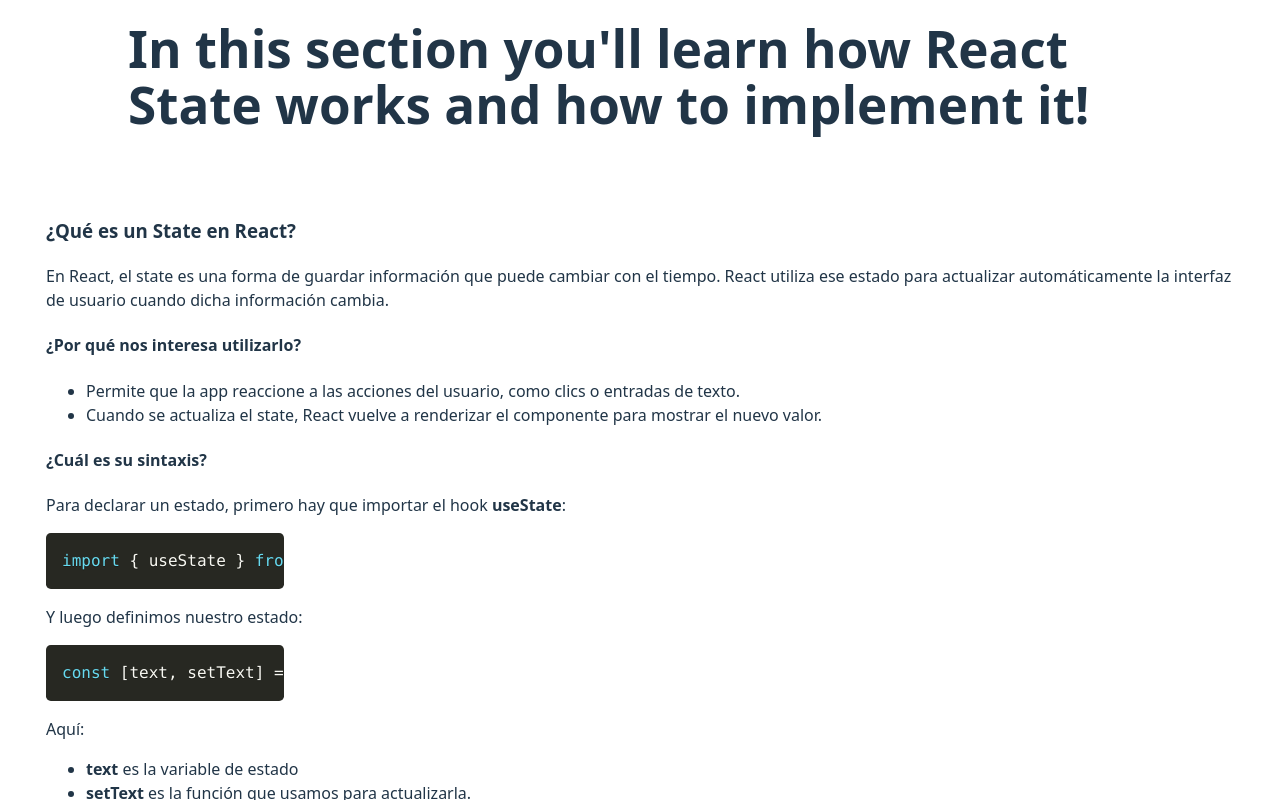
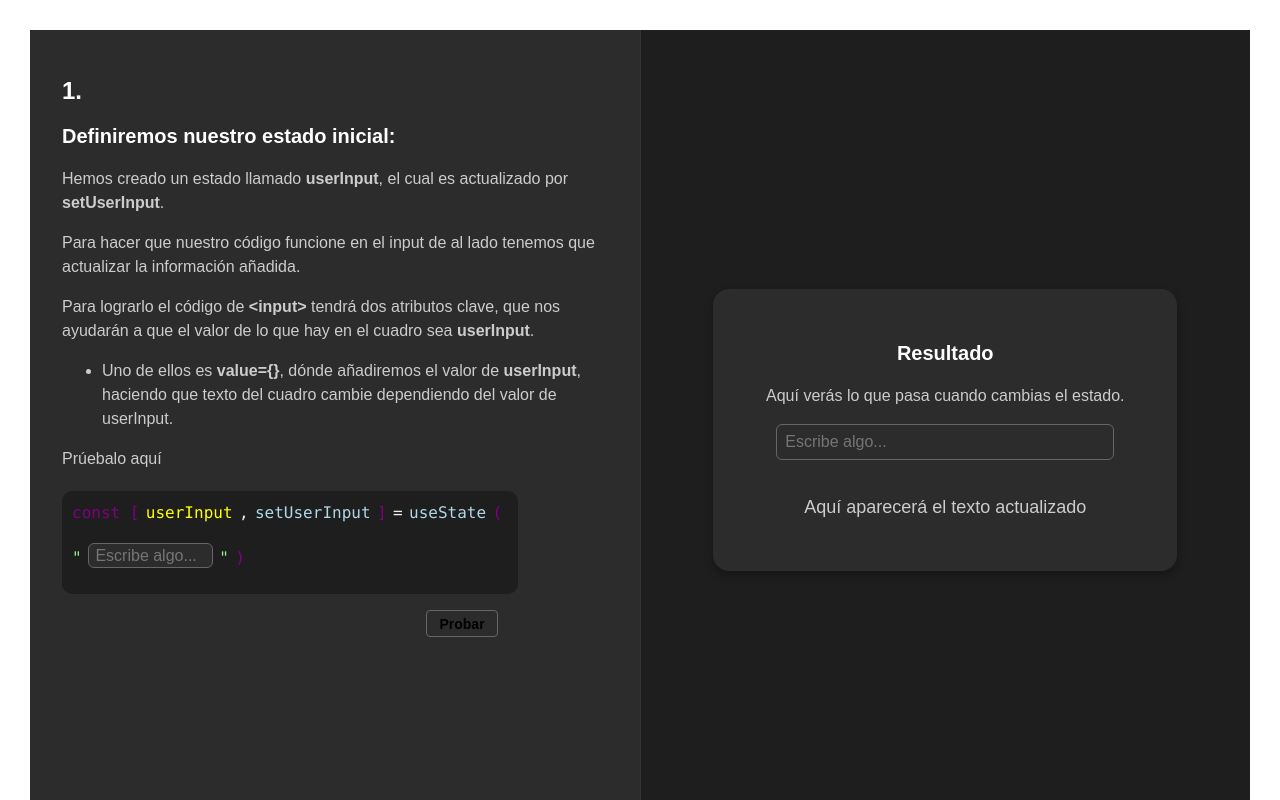
Before and after one commit to Roberttovarv/UseState, a React (Vite) app: page / in a window 1280 px wide. Built offline with nearby package versions, Linux system fonts and the light colour scheme.

Commit message:
Created first Level

```diff
--- a/package.json
+++ b/package.json
@@ -18,6 +18,7 @@
     "@eslint/js": "^9.25.0",
     "@types/react": "^19.1.2",
     "@types/react-dom": "^19.1.2",
+    "@types/react-syntax-highlighter": "^15.5.13",
     "@vitejs/plugin-react": "^4.4.1",
     "eslint": "^9.25.0",
     "eslint-plugin-react-hooks": "^5.2.0",
--- a/src/App.tsx
+++ b/src/App.tsx
@@ -1,16 +1,18 @@
 
+import { LevelOne } from "./levels/LevelOne.tsx"
 import { StartScreen } from "./levels/StartScreen"
+
 
 function App() {
 
   return (
     <div style={{ height: "100vh", overflow: "hidden", margin: 0, padding: 0 }}>
       <div style={{ height: "100%", display: "flex", flexDirection: "column" }}>
-        <h1 style={{width: "80%", margin: "auto", padding: 20}}> In this section you'll learn how  React State works and how to implement it!</h1>
+        {/* <h1 style={{width: "80%", margin: "auto", padding: 20}}> In this section you'll learn how  React State works and how to implement it!</h1> */}
 
-        <div style={{padding: 30}}>
-          <StartScreen />
-          </div>
+        <div style={{ padding: 30 }}>
+          <LevelOne />
+        </div>
         <div>
           <p>➡</p>
         </div>
--- /dev/null
+++ b/src/levels/LevelOne.tsx
@@ -0,0 +1,138 @@
+import { useState } from "react";
+
+import {
+  containerStyle,
+  leftPanelStyle,
+  rightPanelStyle,
+  resultBoxStyle,
+  headingStyle,
+  subHeadingStyle,
+  textStyle,
+  textArea,
+  textInput,
+  buttonStyle,
+} from "../styles/styles.ts";
+
+export const LevelOne = () => {
+  const [text, setText] = useState<string>("");
+  const [code, setCode] = useState<string>("");
+  const [userInput, setUserInput] = useState<string>("")
+
+  const handleText = (e: React.ChangeEvent<HTMLTextAreaElement>) => {
+    setText(e.target.value)
+    console.log(text);
+  }
+
+  const handleCode = () => {
+    setCode(text)
+    setText("")
+    console.log(code)
+  }
+  return (
+    <div style={containerStyle}>
+      <div style={leftPanelStyle}>
+        <h1 style={headingStyle}>
+          1.
+        </h1>
+        <h2 style={subHeadingStyle}>
+          Definiremos nuestro estado inicial:
+        </h2>
+        <p style={textStyle}>
+          Hemos creado un estado llamado <b>userInput</b>, el cual es actualizado por <b>setUserInput</b>.
+        </p>
+        <p style={textStyle}>
+          Para hacer que nuestro código funcione en el input de al lado tenemos que actualizar la información añadida.
+        </p>
+        <p style={textStyle}>
+          Para lograrlo el código de <b>{`<input>`}</b> tendrá dos atributos clave, que nos ayudarán a que el valor de lo que hay en el cuadro sea <b>userInput</b>.
+          <ul>
+            <li>Uno de ellos es <b>value={"{}"}</b>, dónde añadiremos el valor de <b>userInput</b>, haciendo que texto del cuadro cambie dependiendo del valor de userInput.</li>
+          </ul>
+        </p>
+        <div>
+          <div style={{ marginBottom: 20 }}>
+            <label style={textStyle}>Prúebalo aquí</label>
+          </div>
+          <div style={{ width: "80%" }}>
+            <div style={{
+              display: "flex",
+              flexWrap: "wrap",
+              alignItems: "center",             // centra verticalmente
+              gap: "0.4rem",                    // opcional: separa elementos
+              fontFamily: "consolas",
+              backgroundColor: containerStyle.backgroundColor,
+              borderRadius: 10,
+              padding: "10px",              // menos padding vertical
+              width: "100%"
+            }}>
+              <span style={{ color: "purple" }}>const [</span>
+              <span style={{ color: "yellow" }}>userInput</span>,
+              <span style={{ color: "lightblue" }}>setUserInput</span>
+              <span style={{ color: "purple" }}>]</span> =
+              <span style={{ color: "lightblue" }}> useState</span>
+              <span style={{ color: "purple" }}>(</span>
+              <span style={{ color: "lightgreen" }}>"</span>
+
+              <input
+                type="text"
+                placeholder="Escribe algo..."
+                value={text}
+                onChange={(e) => setText(e.target.value)}
+                style={{
+                  ...textInput,
+                  width: "auto",
+                  minWidth: "50",
+                  maxWidth: "110px",
+                  color: "lightgreen",
+                  height: "1rem",
+                  marginTop: 12,
+                  fontSize: "1em",         // iguala texto
+                  padding: "0.2em 0.4em",  // espaciado interno
+                  verticalAlign: "middle",
+                }}
+              />
+              <span style={{ color: "lightgreen" }}>"</span>
+              <span style={{ color: "purple" }}>)</span>
+
+
+            </div>
+            <div style={{ margin: 0, display: "flex", justifyContent: "end" }}>
+              <button
+                style={{...buttonStyle}}
+                onClick={() => setUserInput(text)}
+              >Probar</button>
+            </div>
+          </div>
+        </div>
+
+      </div>
+
+      <div style={rightPanelStyle}>
+        <div style={resultBoxStyle}>
+          <h2 style={subHeadingStyle}>
+            Resultado
+          </h2>
+          <p style={textStyle}>Aquí verás lo que pasa cuando cambias el estado.</p>
+          <input
+            type="text"
+            placeholder="Escribe algo..."
+            value={userInput}
+            onChange={(e) => setText(e.target.value)}
+            style={textInput}
+          />
+
+          <p style={{ color: "#ccc", fontSize: "18px" }}>
+            {text ? `Texto actualizado: ${text}` : "Aquí aparecerá el texto actualizado"}
+          </p>
+        </div>
+      </div>
+    </div>
+  );
+}
+
+{/* <textarea
+style={textArea}
+onChange={handleText}
+value={text}
+placeholder={`Cambia los valores del estado para que entiendas su funcionalidad.\n\n`}
+/> */}
--- a/src/levels/StartScreen.tsx
+++ b/src/levels/StartScreen.tsx
@@ -23,13 +23,13 @@
 
                     <h4>¿Cuál es su sintaxis?</h4>
                     <p>Para declarar un estado, primero hay que importar el hook <b>useState</b>:</p>
-                    <div style={{ width: "20%" }}>
+                    <div style={{ width: "40%" }}>
                         <SyntaxHighlighter language="javascript" style={okaidia}>
                             {`import { useState } from "react"; `}
                         </SyntaxHighlighter>
                     </div>
                     <p>Y luego definimos nuestro estado:</p>
-                    <div style={{ width: "20%" }}>
+                    <div style={{ width: "40%" }}>
                         <SyntaxHighlighter language="javascript" style={okaidia}>
                             const [text, setText] = useState("")
                         </SyntaxHighlighter>
--- /dev/null
+++ b/src/styles/styles.ts
@@ -0,0 +1,92 @@
+import type { CSSProperties } from "react";
+
+export const containerStyle: CSSProperties = {
+    display: "flex",
+    height: "100vh",
+    fontFamily: "sans-serif",
+    backgroundColor: "#1e1e1e", // fondo general
+};
+
+export const leftPanelStyle: CSSProperties = {
+    width: "50%",
+    padding: "2rem",
+    overflowY: "auto",
+    borderRight: "1px solid #333",
+    backgroundColor: "#2c2c2c", // fondo oscuro panel izquierdo
+    color: "#f0f0f0", // texto claro
+};
+
+export const rightPanelStyle: CSSProperties = {
+    width: "50%",
+    padding: "2rem",
+    overflowY: "auto",
+    backgroundColor: "#1e1e1e", // fondo más oscuro panel derecho
+    display: "flex",
+    justifyContent: "center",
+    alignItems: "center",
+    color: "#f0f0f0",
+};
+
+export const resultBoxStyle: CSSProperties = {
+    backgroundColor: "#2c2c2c", // fondo de la caja de resultado
+    borderRadius: "16px",
+    boxShadow: "0 4px 10px rgba(0,0,0,0.3)",
+    padding: "2rem",
+    width: "100%",
+    maxWidth: "400px",
+    textAlign: "center",
+};
+
+export const headingStyle: CSSProperties = {
+    fontSize: "24px",
+    fontWeight: "bold",
+    marginBottom: "1rem",
+    color: "#ffffff",
+};
+
+export const subHeadingStyle: CSSProperties = {
+    fontSize: "20px",
+    fontWeight: 600,
+    marginBottom: "1rem",
+    color: "#ffffff",
+};
+
+export const textStyle: CSSProperties = {
+    marginBottom: "1rem",
+    color: "#cccccc",
+};
+
+export const textArea: CSSProperties = {
+    width: "80%",
+    height: "120px",
+    backgroundColor: "#1e1e1e",
+    color: "#00ff88",
+    border: "1px solid #333",
+    padding: "1rem",
+    borderRadius: "8px",
+    fontFamily: "monospace",
+    resize: "none"
+};
+
+export const textInput: CSSProperties = {
+    width: "80%",
+    padding: "0.5rem",
+    marginBottom: "1rem",
+    fontSize: "16px",
+    borderRadius: "6px",
+    border: "1px solid #666",
+    backgroundColor: "#2c2c2c",
+    color: "#fff",
+};
+
+export const buttonStyle: CSSProperties = {
+  marginTop: "1rem",
+  padding: "0.3rem 0.8rem", // menos espacio interior
+  fontSize: "14px",         // texto más pequeño
+  backgroundColor: "#2c2c2c",
+  border: "1px solid #666",
+  borderRadius: "4px",      // opcionalmente más pequeño
+  fontWeight: "bold",
+  cursor: "pointer",
+  transition: "background-color 0.3s ease"
+}
```
Also changed, not shown: src/levels/LeveOne.tsx (deleted, +0 -13 lines), 1 other file (tests, documents, lock files or other folders).
